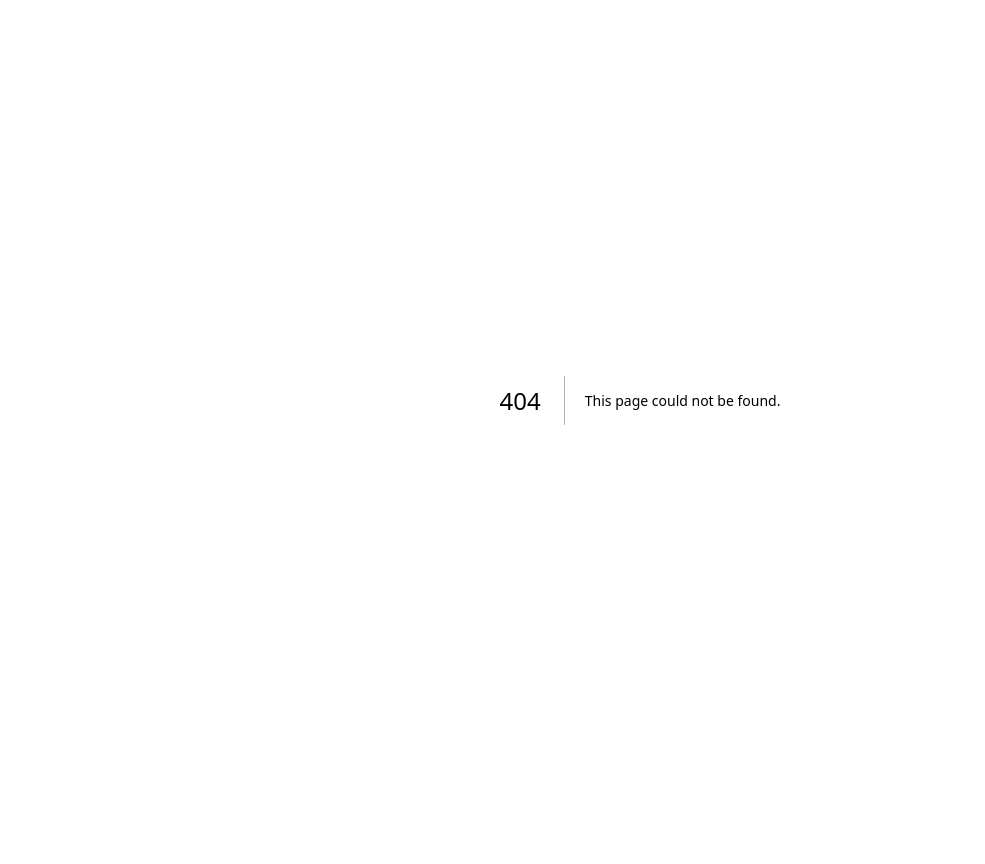
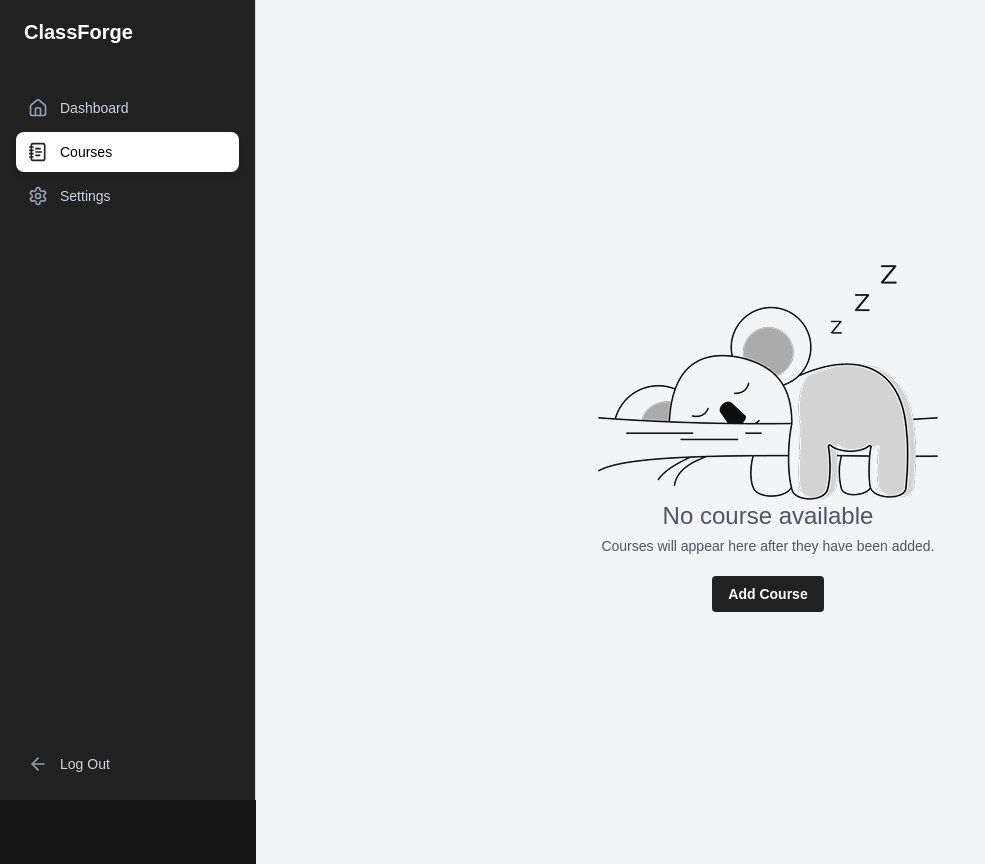
Before and after one commit to dimka90/ClassForge, a Next.js app in the folder frontend/: page /courses in a window 1280 px wide. Before the commit this address had no page. Shown: the whole page, without its empty margins (0-985 px from the left). Before the commit the page ends 800 px from the top, so only its background shows below. Built offline with nearby package versions, Linux system fonts and the light colour scheme.

Commit message:
feat: add courses page and update sidebar navigation for course management

```diff
--- a/frontend/app/(dashboard)/add-course/page.tsx
+++ b/frontend/app/(dashboard)/add-course/page.tsx
@@ -1,6 +1,8 @@
+// import Image from "next/image"
+
 export default function AddCourse(){
    return(
-      <div>
+      <div className="flex flex-col items-center justify-center h-screen text-gray-600">
 
       </div>
    )
--- /dev/null
+++ b/frontend/app/(dashboard)/courses/page.tsx
@@ -0,0 +1,13 @@
+import Image from "next/image"
+import Link from "next/link"
+
+export default function Courses(){
+   return(
+      <div className="flex flex-col items-center justify-center h-screen text-gray-600">
+         <Image src="/images/no-course.png" alt="sleeping bear" width={340} height={255}/>
+         <h1 className="text-2xl mb-1">No course available</h1>
+         <p className="text-sm mb-5">Courses will appear here after they have been added.</p>
+         <Link href="/add-course" className="bg-[#212121] text-white text-sm font-semibold px-4 py-2 rounded-sm">Add Course</Link>
+      </div>
+   )
+}
--- a/frontend/components/SideBar.tsx
+++ b/frontend/components/SideBar.tsx
@@ -2,13 +2,13 @@
 
 import Link from "next/link";
 import { usePathname } from "next/navigation";
-import { Home, BarChart3, Settings, ArrowLeft } from "lucide-react";
+import { Home, Settings, ArrowLeft, NotebookText } from "lucide-react";
 
 export default function SideBar() {
   const pathname = usePathname();
   const navItems = [
     { href: "/home", label: "Dashboard", icon: Home },
-    { href: "/add-course", label: "Add Course", icon: BarChart3 },
+    { href: "/courses", label: "Courses", icon: NotebookText },
     { href: "/dashboard/settings", label: "Settings", icon: Settings },
     // Add more items as needed
   ];
@@ -23,7 +23,7 @@ export default function SideBar() {
   return (
     <aside className="w-64 h-screen bg-[#212121] text-white fixed left-0 top-0 border-r border-gray-300 flex flex-col">
       {/* Header */}
-      <div className="h-16 flex items-center justify-start px-6 border-b border-gray-500">
+      <div className="h-16 flex items-center justify-start px-6 ">
         <h1 className="text-xl font-semibold text-white">ClassForge</h1>
       </div>
 
@@ -50,7 +50,7 @@ export default function SideBar() {
                 <Icon
                   className={`mr-3 h-5 w-5 transition-colors ${
                     isActive
-                      ? "text-white"
+                      ? "text-[#212121]"
                       : "text-slate-400 group-hover:text-white"
                   }`}
                 />
@@ -62,7 +62,7 @@ export default function SideBar() {
       </nav>
 
       {/* Bottom section */}
-      <div className="p-4 border-t border-gray-500">
+      <div className="p-4">
         <Link
           href="/"
           className="flex items-center px-3 py-2.5 rounded-lg text-sm font-medium text-slate-300 hover:text-white hover:bg-gray-500 transition-all duration-200 group"
```
Also changed, not shown: frontend/public/images/no-course.png (added).
